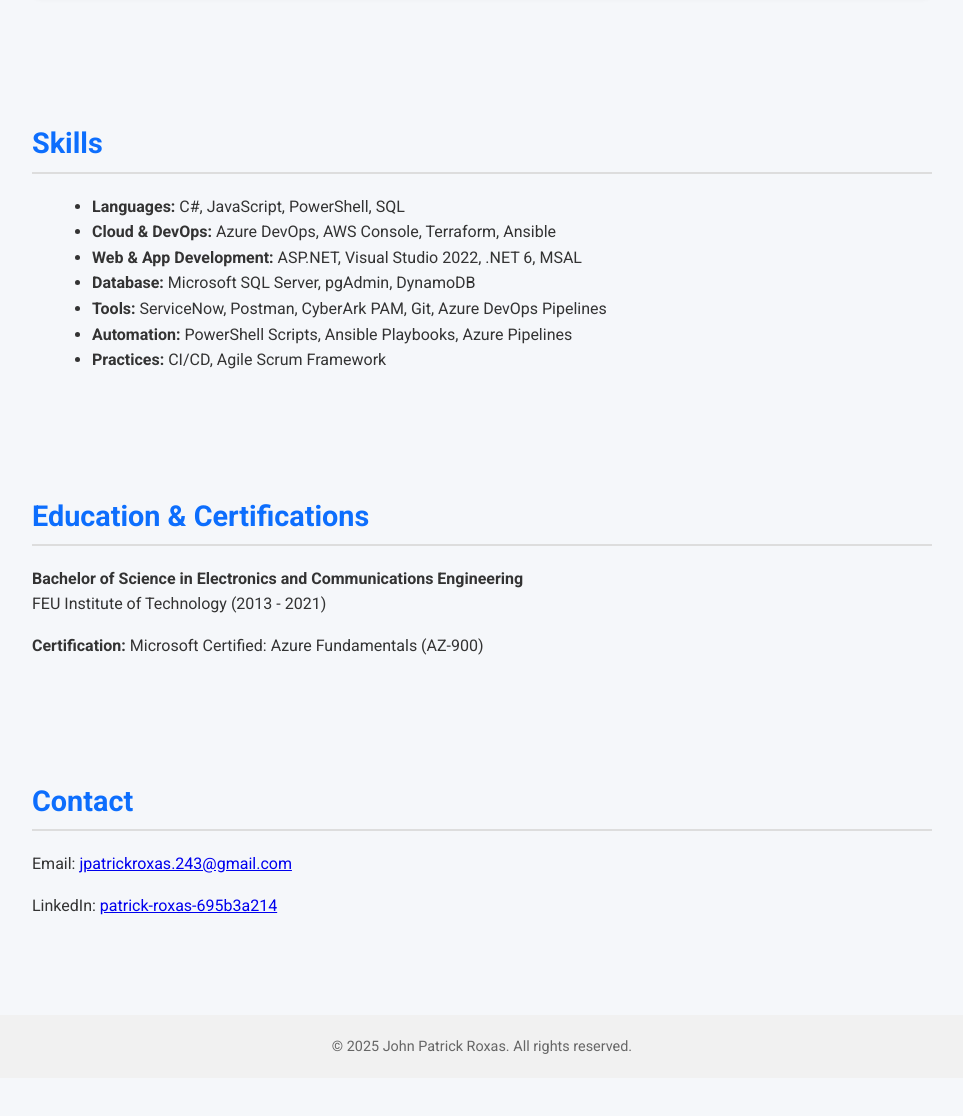
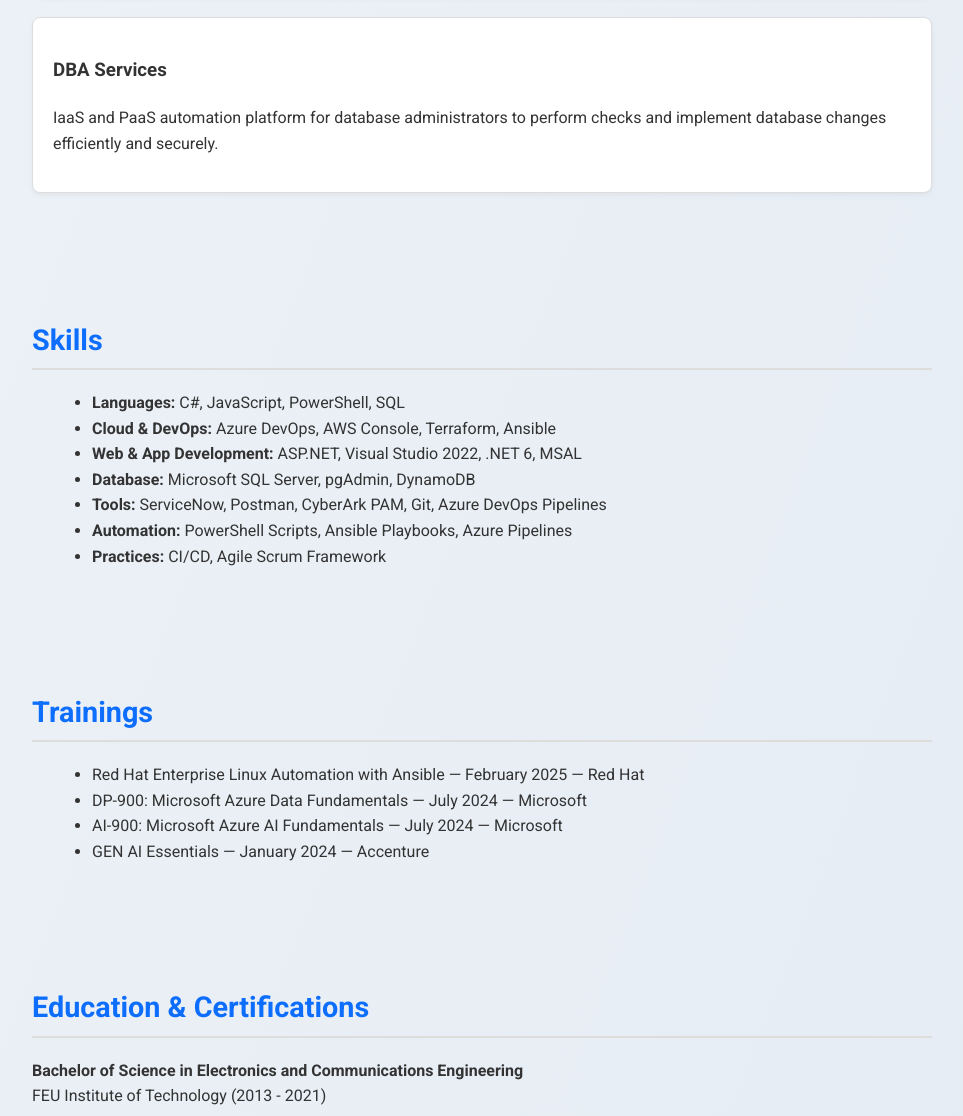
Before and after one commit to patpatroxas/patpatroxas.github.io, a plain HTML site: page index.html in a window 1280 px wide. Shown: the part 1684-2800 px from the top of the page, without its empty margins (158-1121 px from the left). Before the commit the page ends 2762 px from the top, so only its background shows below. Drawn offline with Linux system fonts and the light colour scheme.

Commit message:
Update index.html

```diff
--- a/index.html
+++ b/index.html
@@ -10,7 +10,7 @@
       font-family: 'Roboto', sans-serif;
       margin: 0;
       padding: 0;
-      background-color: #f5f7fa;
+      background: linear-gradient(to bottom right, #f0f4f8, #e4ebf3);
       color: #333;
       line-height: 1.6;
     }
@@ -95,7 +95,7 @@
       <p><strong>2021 - Present</strong></p>
       <ul>
         <li>Enhanced and supported enterprise self-service applications, maintaining UI and API components for optimal performance.</li>
-        <li>Developed and secured the Self-Service Control Panel (SSCP) and Self-Service Failover platforms.</li>
+        <li>Developed and secured the Self-Service Control Panel (SSCP), Self-Service Failover, and DBA Services platforms.</li>
         <li>Implemented security features (logout, session timeout, vulnerability remediation) and backend security improvements using CyberArk PAM.</li>
         <li>Built CI/CD pipelines with Azure DevOps; automated infrastructure using Terraform.</li>
         <li>Automated database and system tasks with PowerShell and Ansible Playbooks.</li>
@@ -116,6 +116,10 @@
       <h3>Self-Service Failover</h3>
       <p>Secure, automated DevOps pipeline that migrated manual SQL failover steps — built using PowerShell, Azure DevOps, and CyberArk.</p>
     </div>
+    <div class="project">
+      <h3>DBA Services</h3>
+      <p>IaaS and PaaS automation platform for database administrators to perform checks and implement database changes efficiently and securely.</p>
+    </div>
   </section>
 
   <section>
@@ -132,6 +136,16 @@
   </section>
 
   <section>
+    <h2>Trainings</h2>
+    <ul>
+      <li>Red Hat Enterprise Linux Automation with Ansible — February 2025 — Red Hat</li>
+      <li>DP-900: Microsoft Azure Data Fundamentals — July 2024 — Microsoft</li>
+      <li>AI-900: Microsoft Azure AI Fundamentals — July 2024 — Microsoft</li>
+      <li>GEN AI Essentials — January 2024 — Accenture</li>
+    </ul>
+  </section>
+
+  <section>
     <h2>Education & Certifications</h2>
     <p><strong>Bachelor of Science in Electronics and Communications Engineering</strong><br>FEU Institute of Technology (2013 - 2021)</p>
     <p><strong>Certification:</strong> Microsoft Certified: Azure Fundamentals (AZ-900)</p>
@@ -139,6 +153,7 @@
 
   <section>
     <h2>Contact</h2>
+    <p>Phone: 09369893831</p>
     <p>Email: <a href="mailto:jpatrickroxas.243@gmail.com">jpatrickroxas.243@gmail.com</a></p>
     <p>LinkedIn: <a href="https://www.linkedin.com/in/patrick-roxas-695b3a214" target="_blank">patrick-roxas-695b3a214</a></p>
   </section>
```
